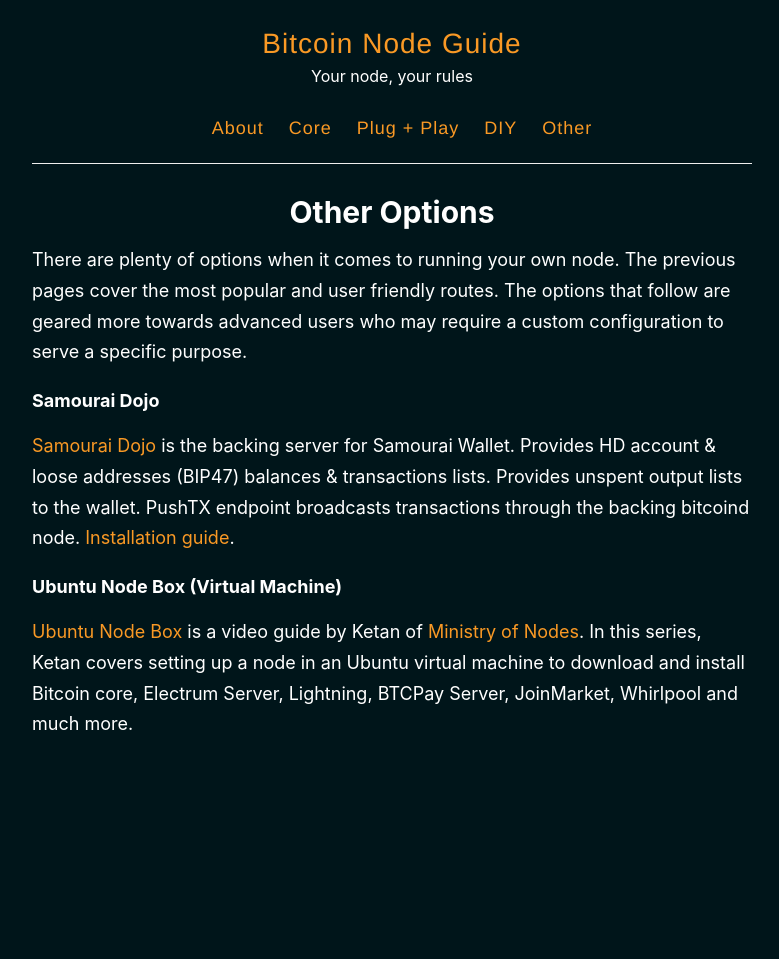
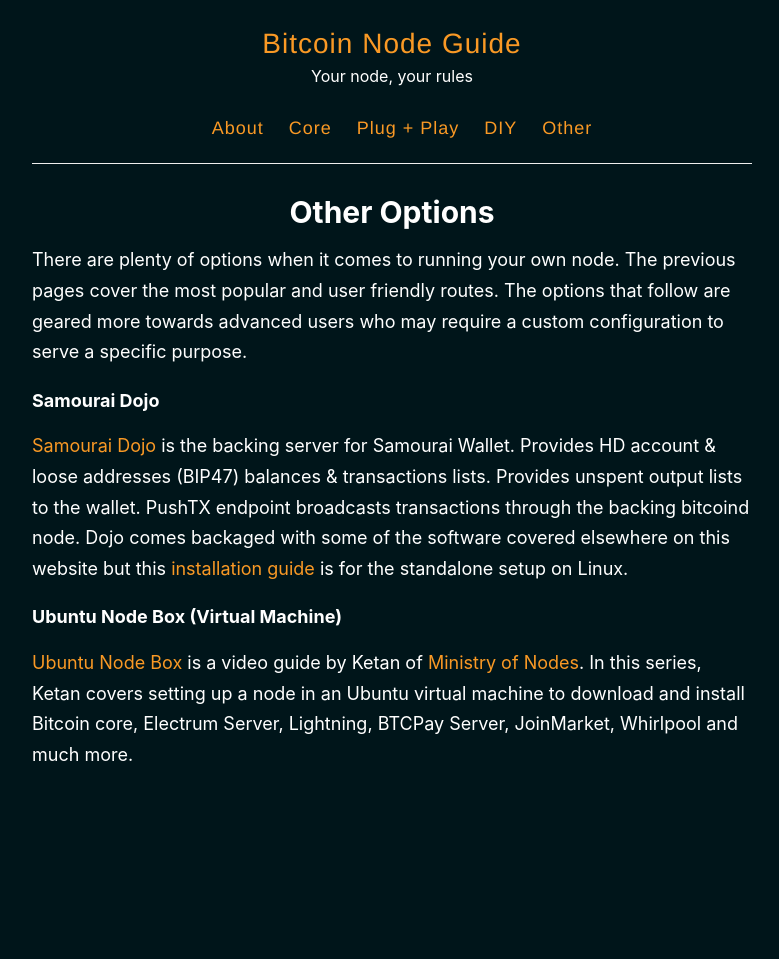
Before and after one commit to BitcoinQnA/node-guide, a Jekyll site: the page built from _pages/other.md, in a window 1280 px wide. Shown: the whole page, without its empty margins (248-1027 px from the left). Built offline with Jekyll 4.4.1, drawn with Linux system fonts in a browser that asks for light colours.

Commit message:
Update other.md

```diff
--- a/_pages/other.md
+++ b/_pages/other.md
@@ -8,7 +8,7 @@
 
 #### Samourai Dojo
 
-[Samourai Dojo](https://code.samourai.io/dojo/samourai-dojo) is the backing server for Samourai Wallet. Provides HD account & loose addresses (BIP47) balances & transactions lists. Provides unspent output lists to the wallet. PushTX endpoint broadcasts transactions through the backing bitcoind node. [Installation guide](https://github.com/Samourai-Wallet/samourai-dojo/blob/master/doc/DOCKER_setup.md).
+[Samourai Dojo](https://code.samourai.io/dojo/samourai-dojo) is the backing server for Samourai Wallet. Provides HD account & loose addresses (BIP47) balances & transactions lists. Provides unspent output lists to the wallet. PushTX endpoint broadcasts transactions through the backing bitcoind node. Dojo comes backaged with some of the software covered elsewhere on this website but this [installation guide](https://github.com/Samourai-Wallet/samourai-dojo/blob/master/doc/DOCKER_setup.md) is for the standalone setup on Linux.
 
 #### Ubuntu Node Box (Virtual Machine)
 
```
